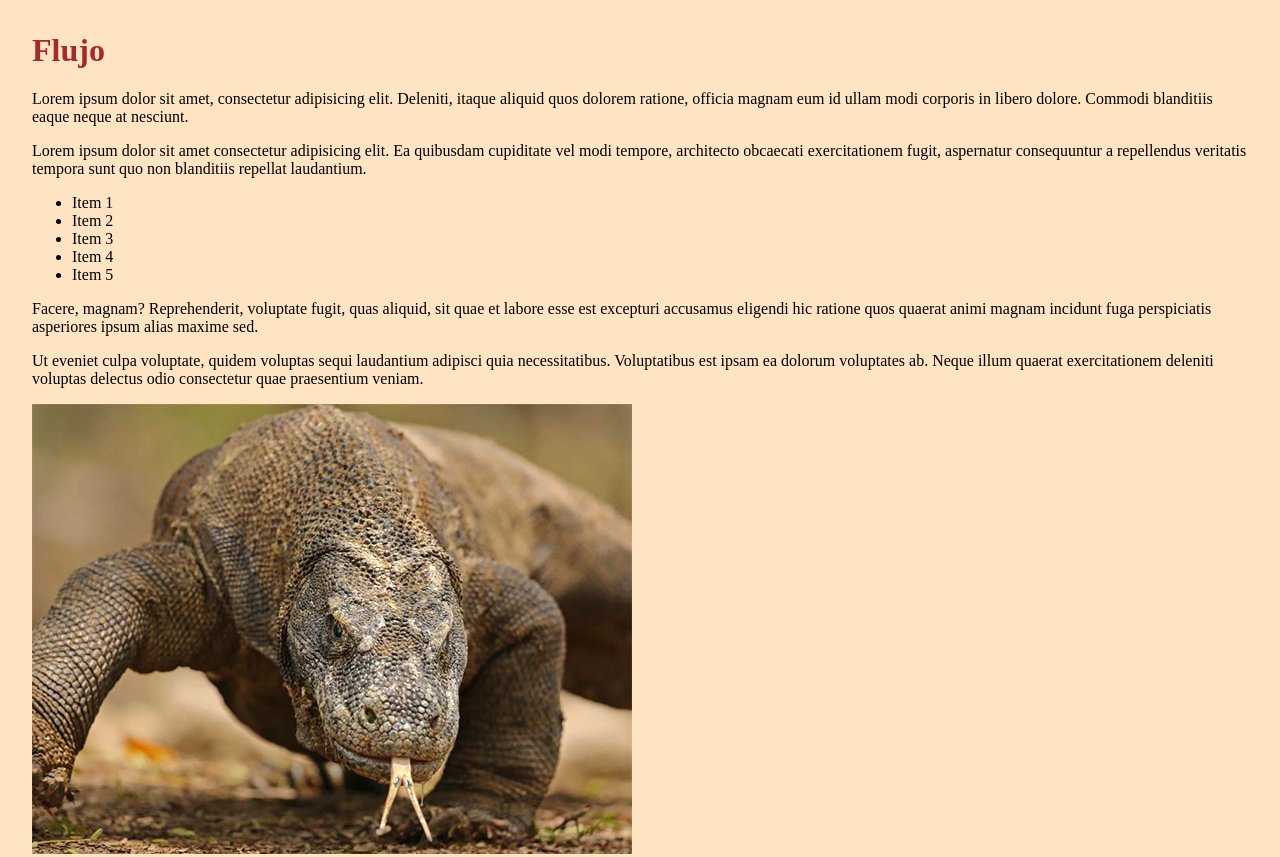
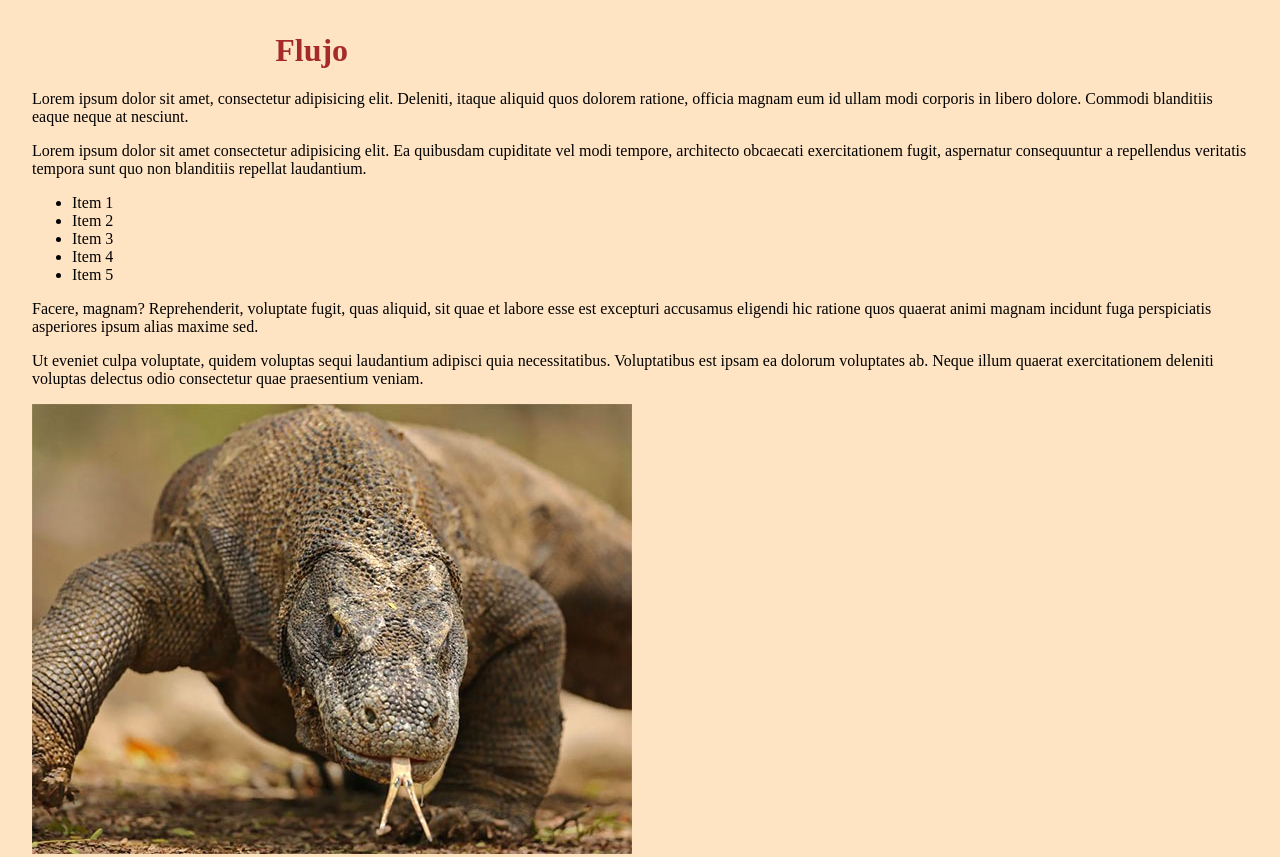
Before and after one commit to charo66/paginas_web_css, a plain HTML site: page 03_flujo/index.html in a window 1280 px wide. Shown: the top 857 px of the page. Drawn offline with nearby package versions, Linux system fonts and the light colour scheme; files that its build step writes are made by us from their sources.

Commit message:
compilador

```diff
--- a/09_SASS/style.scss
+++ b/09_SASS/scss/style.scss
@@ -14,6 +14,9 @@
     background-color: bisque
 }
     header{
+        width: 60%;
+        margin-left: auto;
+        margin-right: auto;
         h1{color: brown}
         p{font-size: 1.5rem}
     }
```
Also changed, not shown: 09_SASS/index.html (+1 -1 lines), 09_SASS/package.json (added, +13 -0 lines), 09_SASS/css/style.css, 2 other files.
